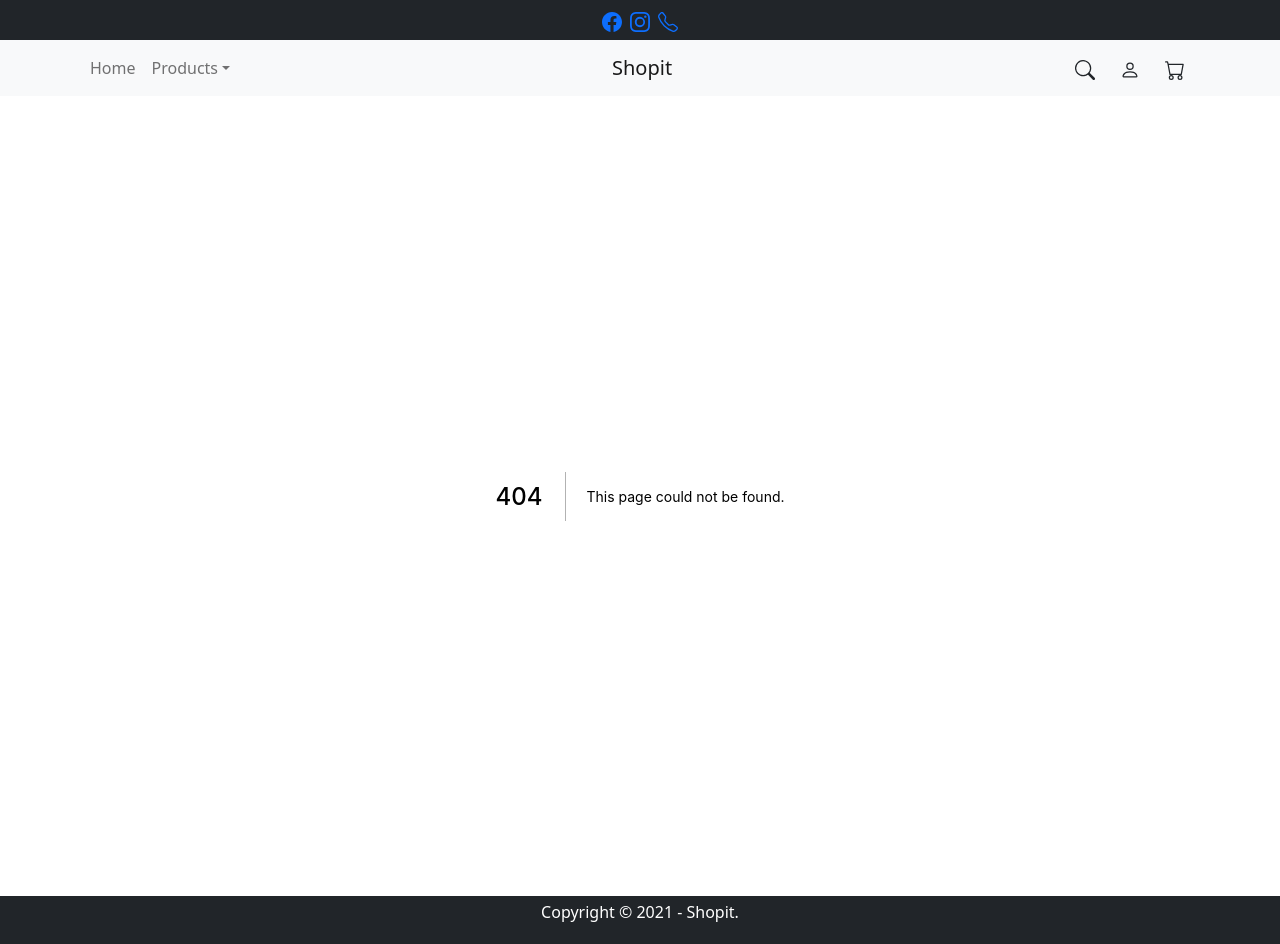
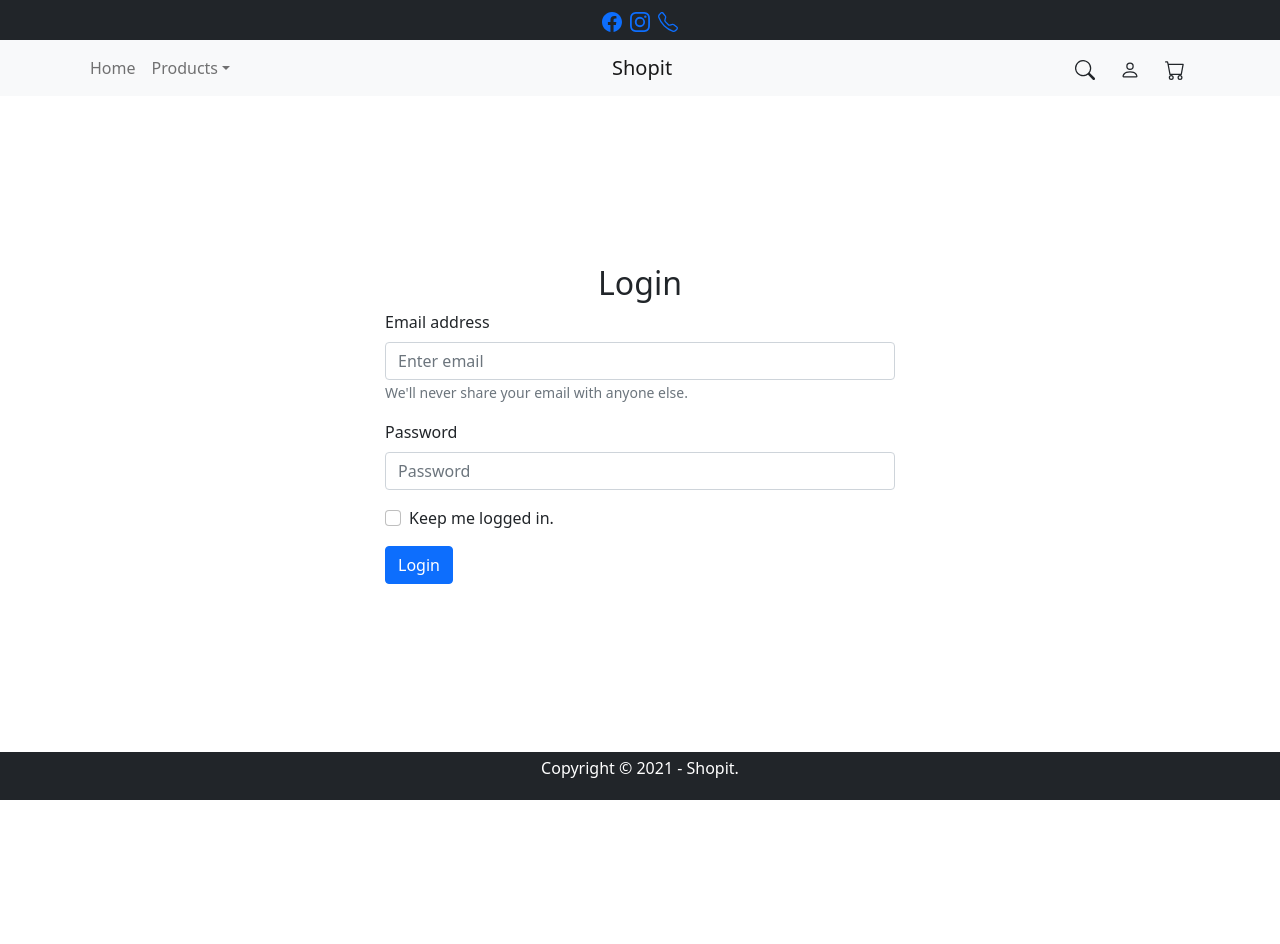
Before and after one commit to faris-xhan/shopit-nextjs, a Next.js app: page /login in a window 1280 px wide. Before the commit this address had no page. After the commit the page ends 800 px from the top, so only its background shows below. Built offline with nearby package versions, Linux system fonts and the light colour scheme.

Commit message:
:sparkles: add searchbar

```diff
--- a/components/layout/Header.jsx
+++ b/components/layout/Header.jsx
@@ -7,7 +7,11 @@ import Navbar from 'react-bootstrap/Navbar';
 import Container from 'react-bootstrap/Container';
 import NavDropdown from 'react-bootstrap/NavDropdown';
 import styles from './header.module.css';
-import { Cart, Person, Search } from 'react-bootstrap-icons';
+import {
+  Cart as ShoppingCardIcon,
+  Person as PersonIcon,
+} from 'react-bootstrap-icons';
+import { Searchbar } from '../searchbar/Searchbar';
 
 export const Header = (props) => {
   const productsDropdowns = categories.map((category) => (
@@ -35,14 +39,14 @@ export const Header = (props) => {
           </Link>
         </div>
         <ButtonGroup>
+          <Searchbar />
+          <Link href="/login" passHref>
+            <Button variant="none" className={styles.iconButton}>
+              <PersonIcon fontSize={20} />
+            </Button>
+          </Link>
           <Button variant="none" className={styles.iconButton}>
-            <Search fontSize={20} />
-          </Button>
-          <Button variant="none" className={styles.iconButton}>
-            <Person fontSize={20} />
-          </Button>
-          <Button variant="none" className={styles.iconButton}>
-            <Cart fontSize={20} />
+            <ShoppingCardIcon fontSize={20} />
           </Button>
         </ButtonGroup>
       </Container>
--- a/components/layout/Subheader.jsx
+++ b/components/layout/Subheader.jsx
@@ -1,4 +1,8 @@
-import { Facebook, Instagram, Telephone } from 'react-bootstrap-icons';
+import {
+  Facebook as FacebookIcon,
+  Instagram as InstagramIcon,
+  Telephone as TelephoneIcon,
+} from 'react-bootstrap-icons';
 import Container from 'react-bootstrap/Container';
 import Navbar from 'react-bootstrap/Navbar';
 
@@ -7,13 +11,13 @@ export const Subheader = (props) => {
     <Navbar bg="dark" variant="dark">
       <Container className="justify-content-center">
         <a href="#" className="mx-1" title="our facebook page">
-          <Facebook fontSize={20} />
+          <FacebookIcon fontSize={20} />
         </a>
         <a href="#" className="mx-1" title="our instagram page">
-          <Instagram fontSize={20} />
+          <InstagramIcon fontSize={20} />
         </a>
         <a href="tel:00000" className="mx-1" title="call us at 0000">
-          <Telephone fontSize={20} />
+          <TelephoneIcon fontSize={20} />
         </a>
       </Container>
     </Navbar>
--- /dev/null
+++ b/components/searchbar/Searchbar.jsx
@@ -0,0 +1,41 @@
+import Offcanvas from 'react-bootstrap/Offcanvas';
+import Form from 'react-bootstrap/Form';
+import Button from 'react-bootstrap/Button';
+import { Search as SearchIcon } from 'react-bootstrap-icons';
+import { useState } from 'react';
+
+export const Searchbar = (props) => {
+  const [show, setShow] = useState(false);
+
+  const handleClose = () => setShow(false);
+  const handleShow = () => setShow(true);
+
+  return (
+    <>
+      <Button variant="none" onClick={handleShow}>
+        <SearchIcon fontSize={20} />
+      </Button>
+      <Offcanvas
+        placement="bottom"
+        className="p-1 "
+        show={show}
+        style={{ minHeight: '490px' }}
+        onHide={handleClose}
+        {...props}
+      >
+        <Offcanvas.Header closeButton className="px-4">
+          <h1>Search for product</h1>
+        </Offcanvas.Header>
+        <Offcanvas.Body>
+          <Form>
+            <Form.Control
+              size="lg"
+              type="text"
+              placeholder="Search for product"
+            />
+          </Form>
+        </Offcanvas.Body>
+      </Offcanvas>
+    </>
+  );
+};
--- /dev/null
+++ b/pages/login.js
@@ -0,0 +1,37 @@
+import Container from 'react-bootstrap/Container';
+import Form from 'react-bootstrap/Form';
+import Button from 'react-bootstrap/Button';
+
+const Login = (props) => {
+  return (
+    <Container className="h-100 d-flex align-items-center justify-content-center">
+      <Container className="w-50">
+        <h2 className="text-center">Login</h2>
+        <Form>
+          <Container>
+            <Form.Group className="mb-3" controlId="formBasicEmail">
+              <Form.Label>Email address</Form.Label>
+              <Form.Control type="email" placeholder="Enter email" />
+              <Form.Text className="text-muted">
+                We'll never share your email with anyone else.
+              </Form.Text>
+            </Form.Group>
+
+            <Form.Group className="mb-3" controlId="formBasicPassword">
+              <Form.Label>Password</Form.Label>
+              <Form.Control type="password" placeholder="Password" />
+            </Form.Group>
+            <Form.Group className="mb-3" controlId="formBasicCheckbox">
+              <Form.Check type="checkbox" label="Keep me logged in." />
+            </Form.Group>
+            <Button variant="primary" type="submit">
+              Login
+            </Button>
+          </Container>
+        </Form>
+      </Container>
+    </Container>
+  );
+};
+
+export default Login;
```
